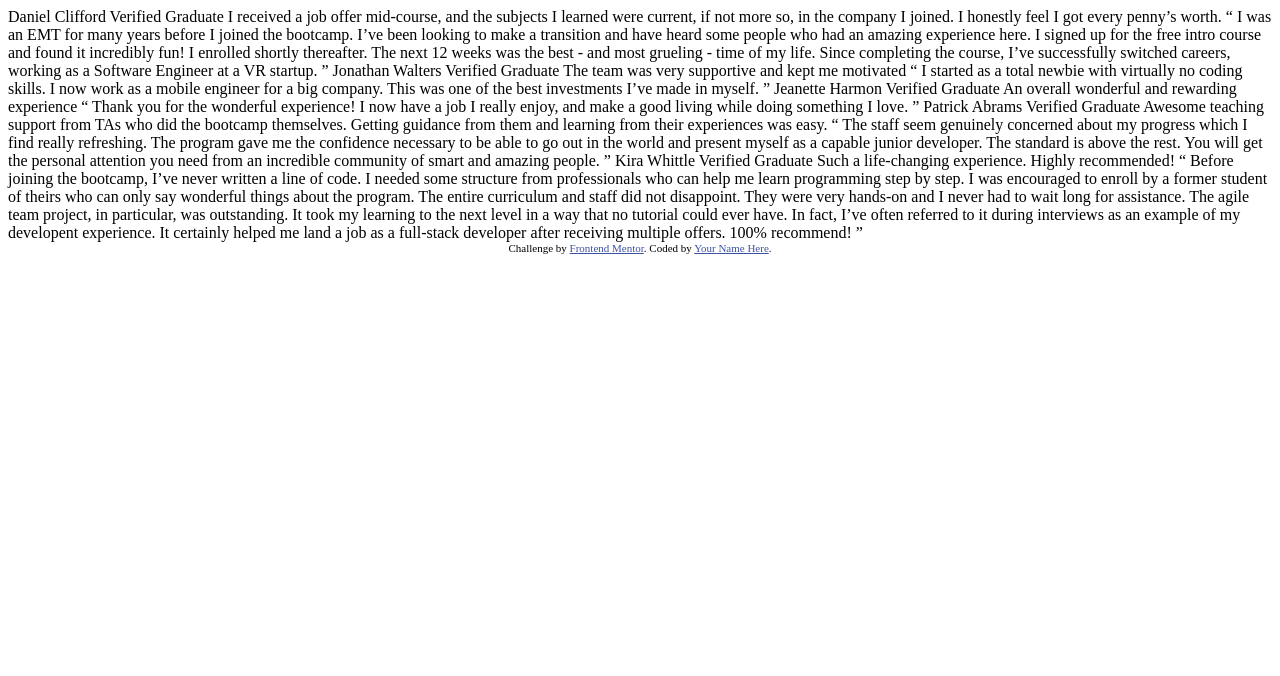
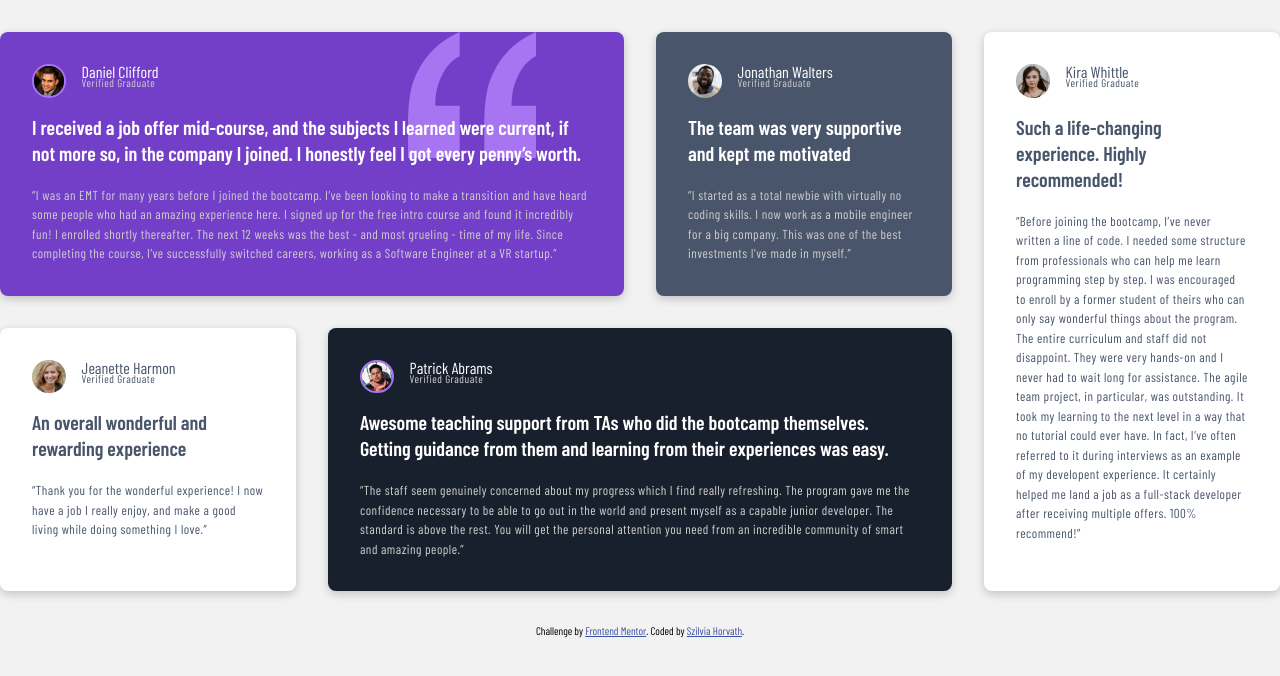
Before and after one commit to hszilvi/testimonals-grid-section, a plain HTML site: page index.html in a window 1280 px wide. Drawn offline with nearby package versions, Linux system fonts and the light colour scheme.

Commit message:
finished project

```diff
--- /dev/null
+++ b/css/_globals.scss
@@ -0,0 +1,78 @@
+* {
+    box-sizing: border-box;
+    margin: 0;
+    padding: 0;
+    font-family: $font-family;
+    line-height: 1.5em;
+}
+body {
+    margin: 0 auto;
+    background-color: #f2f2f2;
+    max-width: 1440px;
+}
+p {
+    color: $light-p-color;
+    font-size: $p-size;
+    letter-spacing: .5px;
+}
+h2 {
+    color: $light-h-color;
+    font-size: $h2;
+    margin-bottom: 1.8em;
+    font-weight: 600;
+    line-height: 1.3em;
+    @include breakpoint-up('large') {
+        margin-bottom: 1em;
+    }
+}
+.box-format {
+    border-radius: 8px;
+    padding: 2em;
+    background-color: $purple;
+    max-width: 100%;
+    height: 100%;
+    box-shadow: 0 3px 10px rgb(0 0 0 /0.2);
+}
+
+// grid areas
+.testimon-one {
+    grid-area: testimon-one;
+}
+.testimon-two {
+    grid-area: testimon-two;
+}
+.testimon-three {
+    grid-area: testimon-three;
+}
+.testimon-four {
+    grid-area: testimon-four;
+}
+.testimon-five {
+    grid-area: testimon-five;
+    background-color: $light-h-color;
+}
+.testimon-head {
+    display: flex;
+    flex-direction: row;
+    align-items: center;
+    margin-bottom: 1em;
+
+
+}
+.name {
+    margin-left: 1em;
+    color: $light-h-color;
+    line-height: .3em;
+    span {
+        font-size: .6875em;
+        color: $light-p-color;
+        letter-spacing: .5px;
+    }
+}
+.avatar {
+    img {
+        display: block;
+        border-radius: 50%;
+        width: 2.1em;
+    }
+}
--- /dev/null
+++ b/css/_main.scss
@@ -0,0 +1,67 @@
+.testimonals-container {
+    margin: 2em auto;
+    display: grid;
+    grid-template-rows: auto;
+    grid-template-columns: auto;
+    grid-template-areas:
+    "testimon-one"
+    "testimon-two"
+    "testimon-three"
+    'testimon-four'
+    'testimon-five';
+    row-gap: 2em;
+    // tablet+desktop view
+    @include breakpoint-up('large') {
+        grid-template-columns: 1fr 1fr 1fr 1fr;
+        grid-template-rows: 1fr 1fr;
+        grid-template-areas:
+        'testimon-one testimon-one testimon-two testimon-five'
+        'testimon-three testimon-four testimon-four testimon-five'
+        ;
+        column-gap: 2em;
+    }
+    .testimon-one {
+        color: $light-p-color;
+        background-color: $purple;
+        background-image: url(../images/bg-pattern-quotation.svg);
+        background-repeat: no-repeat;
+        background-size: 8em;
+        background-position: top 0 right 2em;
+        .avatar > img{
+            border: 2px solid #A775F1;
+        }
+        .testimon-head, .lead, p {
+            z-index: 100;
+        }
+        @include breakpoint-up('large') {
+            background-position: top 0 right 5.5em;
+        }
+    }
+    .testimon-two {
+        background-color: $gray;
+        color: $light-p-color;
+    }
+    .testimon-three, .testimon-five {
+        background-color: $light-h-color;
+        color: $gray;
+        .name {
+            color: $gray;
+            span {
+                color: $gray;
+            }
+        }
+        .lead {
+            color: $gray
+        }
+        .details {
+            color: $gray;
+        }
+    }
+    .testimon-four {
+        background-color: $black;
+        color: $light-p-color;
+        .avatar > img {
+            border: 2px solid #A775F1;
+        }
+    }
+}
--- /dev/null
+++ b/css/_mixins.scss
@@ -0,0 +1,15 @@
+// breakpoints
+// 375px 768px 1440px
+$breakpoint-up: ('medium': 375px, 'large': 1000px, 'xlarge': 1440px);
+$breakpoint-down: ('small': 374px, 'medium': 999px, 'large': 1439px);
+
+@mixin breakpoint-up($size) {
+    @media (min-width: map-get($breakpoint-up, $size)) {
+        @content;
+    }
+}
+@mixin breakpoint-down($size) {
+    @media (max-width: map-get($breakpoint-down, $size)) {
+        @content;
+    }
+}
--- /dev/null
+++ b/css/_variables.scss
@@ -0,0 +1,12 @@
+// primary colours
+$purple: #733FC8;
+$gray: #48556A;
+$black: #19202D;
+// font colors
+$light-h-color: #ffff;
+$dark-p-color: #48556A;
+$light-p-color: #cfcfcf;
+// font sizes
+$h2: 1.25em;
+$p-size: 0.8125em;
+$font-family: 'Barlow Condensed', sans-serif;
--- /dev/null
+++ b/css/style.scss
@@ -0,0 +1,4 @@
+@import 'variables';
+@import 'mixins';
+@import 'globals';
+@import 'main';
--- a/index.html
+++ b/index.html
@@ -5,6 +5,10 @@
   <meta name="viewport" content="width=device-width, initial-scale=1.0"> <!-- displays site properly based on user's device -->
 
   <link rel="icon" type="image/png" sizes="32x32" href="./images/favicon-32x32.png">
+  <link rel="preconnect" href="https://fonts.googleapis.com">
+<link rel="preconnect" href="https://fonts.gstatic.com" crossorigin>
+<link href="https://fonts.googleapis.com/css2?family=Barlow+Condensed:wght@400;500;600&family=Poppins:wght@300;400;500;600;700&display=swap" rel="stylesheet">
+  <link rel="stylesheet" href="./css/style.css">
 
   <title>Frontend Mentor | [Challenge Name Here]</title>
 
@@ -15,62 +19,60 @@
   </style>
 </head>
 <body>
-  Daniel Clifford
-  Verified Graduate
+  <main class="testimonals-container">
+<!-- 1 -->
+    <section class="testimon-one box-format">
 
-  I received a job offer mid-course, and the subjects I learned were current, if not more so,
-  in the company I joined. I honestly feel I got every penny’s worth.
+      <section class="testimon-head">
+        <div class="avatar"><img src="./images/image-daniel.jpg" alt="daniel cliffort"></div>
+        <div class="name">Daniel Clifford<br><span>Verified Graduate</span></div>
+      </section>
+      <h2 class="lead">I received a job offer mid-course, and the subjects I learned were current, if not more so,
+  in the company I joined. I honestly feel I got every penny’s worth.</h2>
+      <p class="details">“I was an EMT for many years before I joined the bootcamp. I’ve been looking to make a transition and have heard some people who had an amazing experience here. I signed up for the free intro course and found it incredibly fun! I enrolled shortly thereafter. The next 12 weeks was the best - and most grueling - time of my life. Since completing the course, I’ve successfully switched careers, working as a Software Engineer at a VR startup.”</p>
+    </section>
+<!-- 2 -->
+    <section class="testimon-two box-format">
+      <section class="testimon-head">
+        <div class="avatar"><img src="./images/image-jonathan.jpg" alt="jonathan walters"></div>
+        <div class="name">Jonathan Walters<br><span>Verified Graduate</span></div>
+      </section>
+      <h2 class="lead">The team was very supportive and kept me motivated</h2>
+      <p class="details">“I started as a total newbie with virtually no coding skills. I now work as a mobile engineer for a big company. This was one of the best investments I’ve made in myself.”</p>
+    </section>
+<!-- 3 -->
+    <section class="testimon-three box-format">
+      <section class="testimon-head">
+        <div class="avatar"><img src="./images/image-jeanette.jpg" alt="jeanette harmon"></div>
+        <div class="name">Jeanette Harmon<br><span>Verified Graduate</span></div>
+      </section>
+      <h2 class="lead">An overall wonderful and rewarding experience</h2>
+      <p class="details">“Thank you for the wonderful experience! I now have a job I really enjoy, and make a good living while doing something I love.”</p>
+    </section>
+<!-- 4 -->
+    <section class="testimon-four box-format">
+      <section class="testimon-head">
+        <div class="avatar"><img src="./images/image-patrick.jpg" alt="patrick abrams"></div>
+        <div class="name">Patrick Abrams<br><span>Verified Graduate</span></div>
+      </section>
 
-  “ I was an EMT for many years before I joined the bootcamp. I’ve been looking to make a
-  transition and have heard some people who had an amazing experience here. I signed up
-  for the free intro course and found it incredibly fun! I enrolled shortly thereafter.
-  The next 12 weeks was the best - and most grueling - time of my life. Since completing
-  the course, I’ve successfully switched careers, working as a Software Engineer at a VR startup. ”
-
-  Jonathan Walters
-  Verified Graduate
-
-  The team was very supportive and kept me motivated
-
-  “ I started as a total newbie with virtually no coding skills. I now work as a mobile engineer
-  for a big company. This was one of the best investments I’ve made in myself. ”
-
-  Jeanette Harmon
-  Verified Graduate
-
-  An overall wonderful and rewarding experience
-
-  “ Thank you for the wonderful experience! I now have a job I really enjoy, and make a good living
-  while doing something I love. ”
-
-  Patrick Abrams
-  Verified Graduate
-
-  Awesome teaching support from TAs who did the bootcamp themselves. Getting guidance from them and
-  learning from their experiences was easy.
-
-  “ The staff seem genuinely concerned about my progress which I find really refreshing. The program
-  gave me the confidence necessary to be able to go out in the world and present myself as a capable
-  junior developer. The standard is above the rest. You will get the personal attention you need from
-  an incredible community of smart and amazing people. ”
-
-  Kira Whittle
-  Verified Graduate
-
-  Such a life-changing experience. Highly recommended!
-
-  “ Before joining the bootcamp, I’ve never written a line of code. I needed some structure from
-  professionals who can help me learn programming step by step. I was encouraged to enroll by a former
-  student of theirs who can only say wonderful things about the program. The entire curriculum and staff
-  did not disappoint. They were very hands-on and I never had to wait long for assistance. The agile team
-  project, in particular, was outstanding. It took my learning to the next level in a way that no tutorial
-  could ever have. In fact, I’ve often referred to it during interviews as an example of my developent
-  experience. It certainly helped me land a job as a full-stack developer after receiving multiple offers.
-  100% recommend! ”
-
+      <h2 class="lead">Awesome teaching support from TAs who did the bootcamp themselves. Getting guidance from them and learning from their experiences was easy.</h2>
+      <p class="details">“The staff seem genuinely concerned about my progress which I find really refreshing. The program gave me the confidence necessary to be able to go out in the world and present myself as a capable junior developer. The standard is above the rest. You will get the personal attention you need from an incredible community of smart and amazing people.”</p>
+    </section>
+<!-- 5 -->
+    <section class="testimon-five box-format">
+      <section class="testimon-head">
+        <div class="avatar"><img src="./images/image-kira.jpg" alt="kira whittle" ></div>
+        <div class="name">Kira Whittle<br><span>Verified Graduate</span></div>
+      </section>
+      <h2 class="lead">Such a life-changing experience. Highly recommended!</h2>
+      <p class="details">“Before joining the bootcamp, I’ve never written a line of code. I needed some structure from professionals who can help me learn programming step by step. I was encouraged to enroll by a former student of theirs who can only say wonderful things about the program. The entire curriculum and staff
+        did not disappoint. They were very hands-on and I never had to wait long for assistance. The agile team project, in particular, was outstanding. It took my learning to the next level in a way that no tutorial could ever have. In fact, I’ve often referred to it during interviews as an example of my developent experience. It certainly helped me land a job as a full-stack developer after receiving multiple offers. 100% recommend!”</p>
+    </section>
+  </main>
   <div class="attribution">
     Challenge by <a href="https://www.frontendmentor.io?ref=challenge" target="_blank">Frontend Mentor</a>.
-    Coded by <a href="#">Your Name Here</a>.
+    Coded by <a href="https://www.frontendmentor.io/profile/hszilvi" target="_blank">Szilvia Horvath</a>.
   </div>
 </body>
 </html>
```
Also changed, not shown: css/style.css (added), images/screenshot-desktop.png (added), images/screenshot-mobile.png (added), 1 other file.
